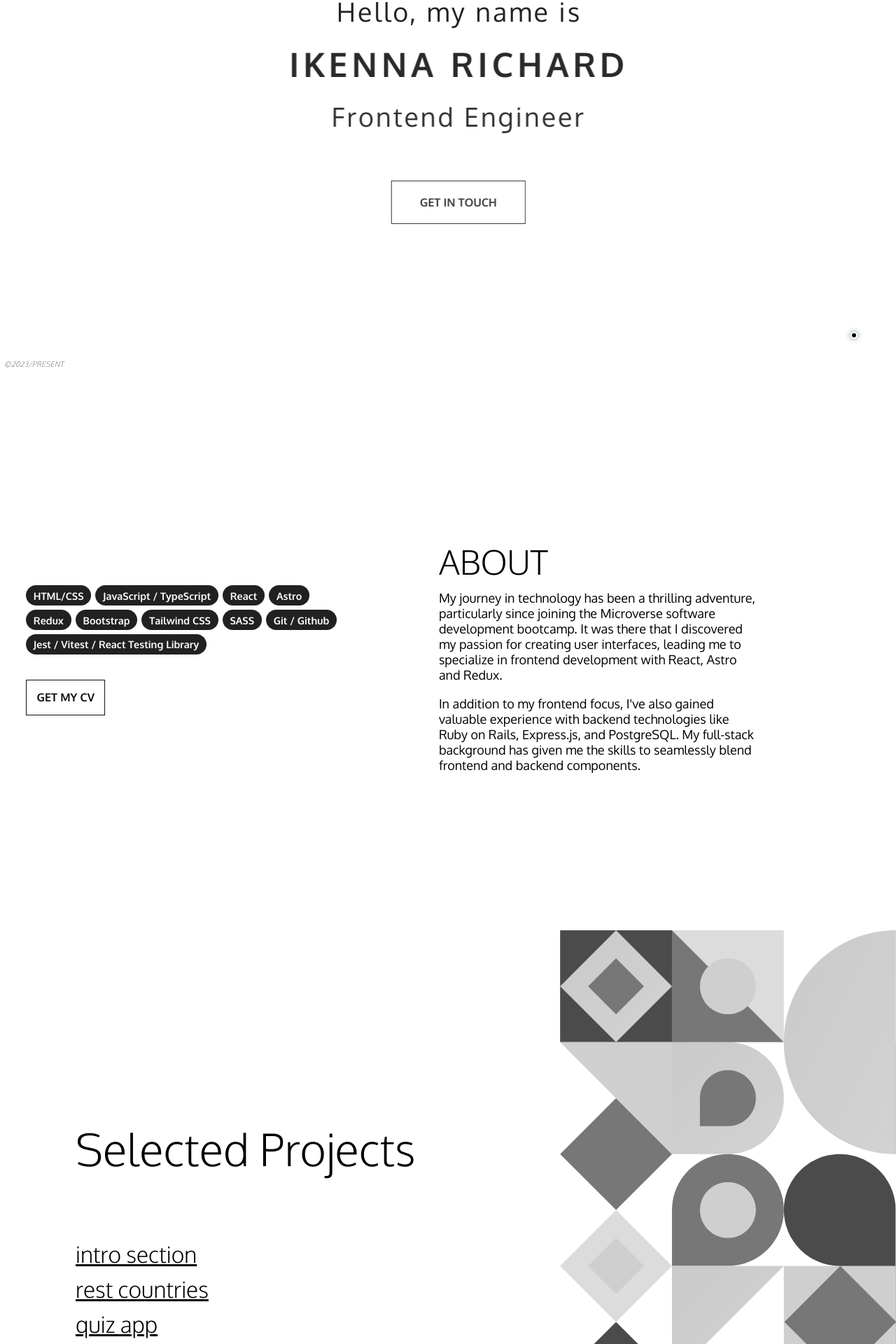
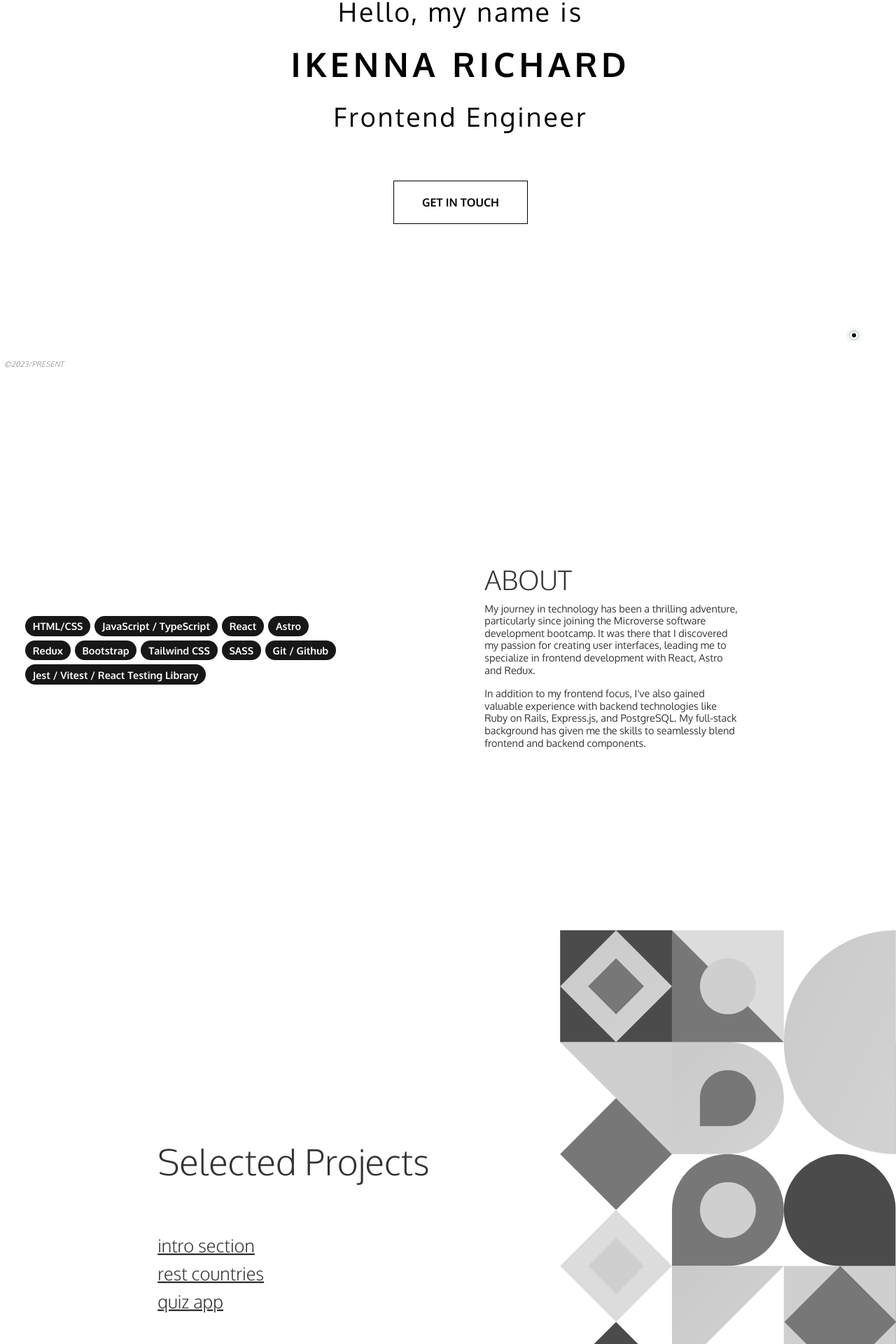
Before and after one commit to ikennarichard/v2, a React (Vite) app: page / in a window 1280 px wide. Shown: the part 271-2191 px from the top of the page at 70% size. Built offline with nearby package versions, Linux system fonts and the light colour scheme.

Commit message:
Add use scroll from framer

```diff
--- a/src/components/about/About.jsx
+++ b/src/components/about/About.jsx
@@ -1,32 +1,24 @@
 import { motion } from 'framer-motion'
 import './about.sass'
-
-const variant = {
-  initial: {
-    x: 10,
-    opacity: 0.6,
-  },
-
-  animate: {
-    x: 0,
-    opacity: 1,
-
-    transition: {
-      duration: 2,
-      staggerChildren: 0.1
-    }
-  }
-}
+import { useRef } from 'react'
+import { useScroll, useTransform } from 'framer-motion'
 
 const About = () => {
+  const ref = useRef();
+
+  const { scrollYProgress } = useScroll({
+    target: ref,
+    offset: ["start end", "center", "end start"],
+  });
+
+  const scaleProgress = useTransform(scrollYProgress, [0, 0.5, 0.6, 1], [0.8, 1, 1, 0.6]);
+  const opacityProgress = useTransform(scrollYProgress, [0, 0.5, 1], [0.8, 1, 0.5]);
   return (
     <div className="about">
       <div className="wrapper">
-        <motion.div
-          initial='initial'
-          whileInView='animate'
-          variants={variant}
+        <div
           className="info"
+
         >
           <ul>
             <li><p>HTML/CSS</p></li>
@@ -40,20 +32,22 @@ const About = () => {
             <li><p>Git / Github</p></li>
             <li><p>Jest / Vitest / React Testing Library</p></li>
           </ul>
-          <a href="Ikenna_Richard_Resume.pdf" target="_blank" rel="noopener noreferrer" download="" className='resume-link'>
-            <button className='get-resume' type="button">
-							Get my CV
-						</button>
-          </a>
-        </motion.div>
-        <div className="details">
+        </div>
+        <motion.div
+          className="details"
+          ref={ref}
+          style={{
+            scale: scaleProgress,
+            opacity: opacityProgress
+          }}
+        >
           <h2>ABOUT</h2>
           <div className="text">
           <p>My journey in technology has been a thrilling adventure, particularly since joining the Microverse software development bootcamp. It was there that I discovered my passion for creating user interfaces, leading me to specialize in frontend development with React, Astro and Redux.</p>
 
           <p>In addition to my frontend focus, I&apos;ve also gained valuable experience with backend technologies like Ruby on Rails, Express.js, and PostgreSQL. My full-stack background has given me the skills to seamlessly blend frontend and backend components.</p>
           </div>
-        </div>
+        </motion.div>
       </div>
     </div>
   )
--- a/src/components/contact/Contact.jsx
+++ b/src/components/contact/Contact.jsx
@@ -1,32 +1,28 @@
 import Social from "../social/Social"
-import { motion } from "framer-motion"
+import { motion, useScroll, useTransform } from "framer-motion"
 import './contact.sass'
-
-const variant = {
-  initial: {
-    y: -10,
-    opacity: 0
-  },
-  animate: {
-    y: 0,
-    opacity: 1,
-    transition: {
-      duration: 0.5,
-      staggerChildren: 0.1
-    }
-  }
-}
+import { useRef } from "react"
 
 const Contact = () => {
+  const ref = useRef()
+  const { scrollYProgress } = useScroll({
+    target: ref,
+    offset: ["start end", "center"],
+  });
 
+  const scaleProgress = useTransform(scrollYProgress, [0, 1], [0.8, 1]);
+  const opacityProgress = useTransform(scrollYProgress, [0, 1], [0.8, 1]);
   return (
     <motion.div
-      initial='initial'
-      whileInView='animate'
-      variants={variant}
+      style={{
+        scale: scaleProgress,
+        opacity: opacityProgress
+      }}
+      ref={ref}
       className='contact'
     >
         <motion.div
+
           initial={{ x: 6}}
           whileInView={{
             x: 0
--- a/src/components/hero/Hero.jsx
+++ b/src/components/hero/Hero.jsx
@@ -1,86 +1,82 @@
-import './hero.sass';
-import { useContext } from 'react';
-import { ThemeContext } from '../../context/ThemeContext';
-import { motion } from 'framer-motion';
-
-const textVariants = {
-  initial: {
-    x: -10,
-    opacity: 0.3
-  },
-  animate: {
-    x: 0,
-    opacity: 1,
-    transition: {
-      duration: 2,
-      staggerChildren: 0.1,
-    },
-  },
-}
+import "./hero.sass";
+import { useContext, useRef } from "react";
+import { ThemeContext } from "../../context/ThemeContext";
+import { motion, useTransform } from "framer-motion";
+import { useScroll } from "framer-motion";
 
 
 const sliderVariants = {
   initial: {
-    x: '20%',
+    x: "20%",
     opacity: 0,
   },
   animate: {
-    x: '-300%',
+    x: "-300%",
     opacity: [0, 0.7, 0.9],
     transition: {
       repeat: Infinity,
-      repeatType: 'mirror',
+      repeatType: "mirror",
       duration: 9,
-      delay: 2
+      delay: 2,
     },
   },
-}
+};
 
 const Hero = () => {
+  const ref = useRef();
+
+  const { scrollYProgress } = useScroll({
+    target: ref,
+    offset: ["start start", "end start"],
+  });
+
+  const scaleProgress = useTransform(scrollYProgress, [0, 1], [1, 0.6]);
+  const opacityProgress = useTransform(scrollYProgress, [0, 1], [1, 0]);
+
   const { isDarkMode } = useContext(ThemeContext);
+
   return (
     <div className="hero">
       <div className="wrapper">
         <motion.div
           className="text-container"
-          variants={textVariants}
-          initial='initial'
-          animate='animate'
+          ref={ref}
+          style={{
+            scale: scaleProgress,
+            opacity: opacityProgress,
+          }}
         >
-          <motion.p
-            variants={textVariants}
-          >Hello, my name is</motion.p>
-          <motion.h2 variants={textVariants}>IKENNA RICHARD</motion.h2>
-          <motion.p variants={textVariants} style={{width: '65%', margin: '0 auto'}}>
+          <p>Hello, my name is</p>
+          <h2>IKENNA RICHARD</h2>
+          <p
+          >
             Frontend Engineer
-          </motion.p>
+          </p>
           <motion.div
             className={`buttons
-            ${isDarkMode ?  'border-dark' : null}`}
-            variants={textVariants}
+            ${isDarkMode ? "border-dark" : null}`}
             style={{
-              margin: '2.6em auto'
+              margin: "2.6em auto",
             }}
           >
             <a href="#contact">
-              <button
-                className={isDarkMode ?  'text-dark' : null}
-              >
+              <button className={isDarkMode ? "text-dark" : null}>
                 GET IN TOUCH
               </button>
             </a>
           </motion.div>
         </motion.div>
       </div>
-      <motion.div className="sliding-text-container"
+      <motion.div
+        className="sliding-text-container"
         variants={sliderVariants}
-        initial='initial'
-        animate='animate'
+        initial="initial"
+        animate="animate"
       >
         Content is like water
       </motion.div>
     </div>
-  )
-}
+  );
+};
 
-export default Hero
+export default Hero;
--- a/src/components/projects/ProjectList.jsx
+++ b/src/components/projects/ProjectList.jsx
@@ -1,11 +1,19 @@
 /* eslint-disable react/prop-types */
 import { useRef } from "react"
-import { motion, useScroll, useSpring } from "framer-motion"
+import { motion, useScroll, useTransform } from "framer-motion"
 import data from './projects.json'
 import './projectslist.sass'
 
 
 const Project = ({ item }) => {
+  const ref = useRef()
+  const { scrollYProgress } = useScroll({
+    target: ref,
+    offset: ["start end", "center", "end start"],
+  });
+
+  const scaleProgress = useTransform(scrollYProgress, [0, 0.5, 0.6, 1], [0.8, 1, 1, 0.6]);
+  const opacityProgress = useTransform(scrollYProgress, [0, 0.5, 1], [0.8, 1, 0.5]);
 
   return (
     <motion.section
@@ -17,13 +25,22 @@ const Project = ({ item }) => {
         hidden: { x: 6, scale: 0.89 }
       }}
       className='project-card'
+
+    >
+      <motion.div
+        ref={ref}
+        style={{
+          scale: scaleProgress,
+          opacity: opacityProgress
+        }}
+        className="wrapper"
       >
         <img
           src={item.image}
           alt="project image"
           className="image"
-        width='auto'
-        height='auto'
+          width='100%'
+          height='100%'
         />
         <div className="details">
           <h2>{item.title}</h2>
@@ -39,6 +56,7 @@ const Project = ({ item }) => {
             </a>
           </div>
         </div>
+      </motion.div>
     </motion.section>
   )
 
@@ -46,25 +64,10 @@ const Project = ({ item }) => {
 
 const ProjectList = () => {
 
-  const ref = useRef(null);
-
-  const { scrollYProgress } = useScroll({
-    target: ref,
-    offset: ['start 300px', 'end end'],
-  });
-
-  const scaleX = useSpring(scrollYProgress, {
-    stiffness: 1200,
-    damping: 70,
-  });
   return (
     <div>
 
-      <motion.ul ref={ref} className="list">
-        <motion.div
-            className="progress-bar"
-            style={{ scaleX }}
-          />
+      <motion.ul className="list">
           {
             data.projects.map((item) => (
               <li
--- a/src/components/projects/Projects.jsx
+++ b/src/components/projects/Projects.jsx
@@ -1,32 +1,46 @@
 /* eslint-disable react/prop-types */
 import './projects.sass'
 import data from './projects.json'
-
-import { motion } from 'framer-motion'
+import { motion, useScroll, useTransform } from 'framer-motion'
+import { useRef } from 'react'
 
 const variants = {
   initial: {
-    x: -10,
-    opacity: 0,
+    opacity: 0.8,
+    scale: 0.8
   },
   animate: {
-    x: 0,
+    scale: 1,
     opacity: 1,
     transition: {
       duration: 1,
-      staggerChildren: 0.1,
+      staggerChildren: 0.1
     },
   },
 }
 
 const Project = () => {
+  const ref = useRef()
+  const { scrollYProgress } = useScroll({
+    target: ref,
+    offset: ["start end", "center", "end start"],
+  });
 
+  const scaleProgress = useTransform(scrollYProgress, [0, 0.5, 0.6, 1], [0.8, 1, 1, 0.6]);
+  const opacityProgress = useTransform(scrollYProgress, [0, 0.5, 1], [0.8, 1, 0.5]);
   return (
     <div className="project">
       <motion.div className="wrapper"
         initial='initial'
         whileInView='animate'>
-        <div className='heading-container'>
+        <motion.div
+          className='heading-container'
+          ref={ref}
+          style={{
+            scale: scaleProgress,
+            opacity: opacityProgress
+          }}
+        >
           <motion.h2 className='project-heading' variants={variants}>Selected Projects</motion.h2>
 
           <motion.div variants={variants} className='links-list'>
@@ -43,7 +57,7 @@ const Project = () => {
               }
             </ul>
           </motion.div>
-        </div>
+        </motion.div>
         </motion.div>
       </div>
   )
```
Lines whose indentation alone changed are shown as unchanged.
